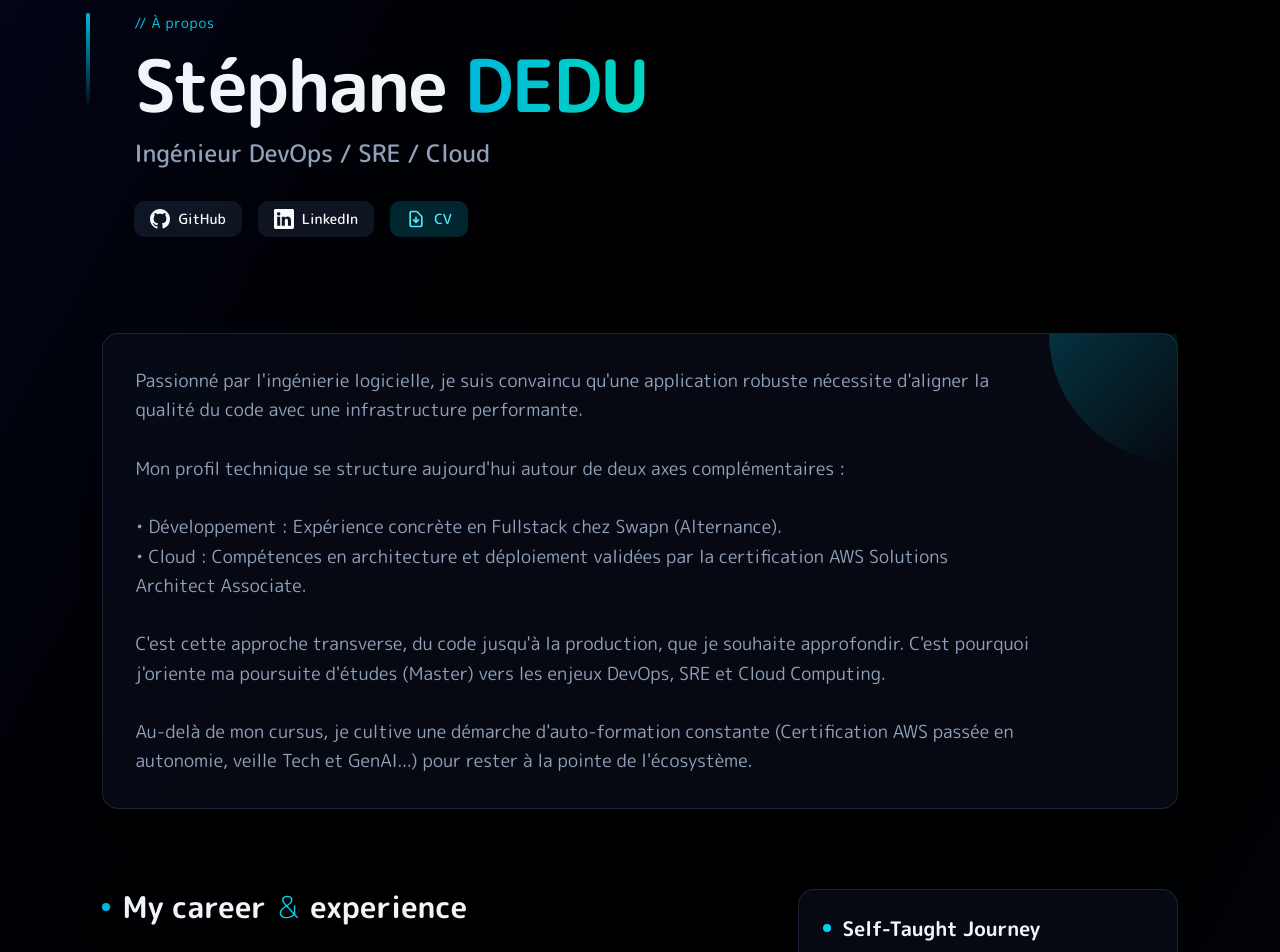
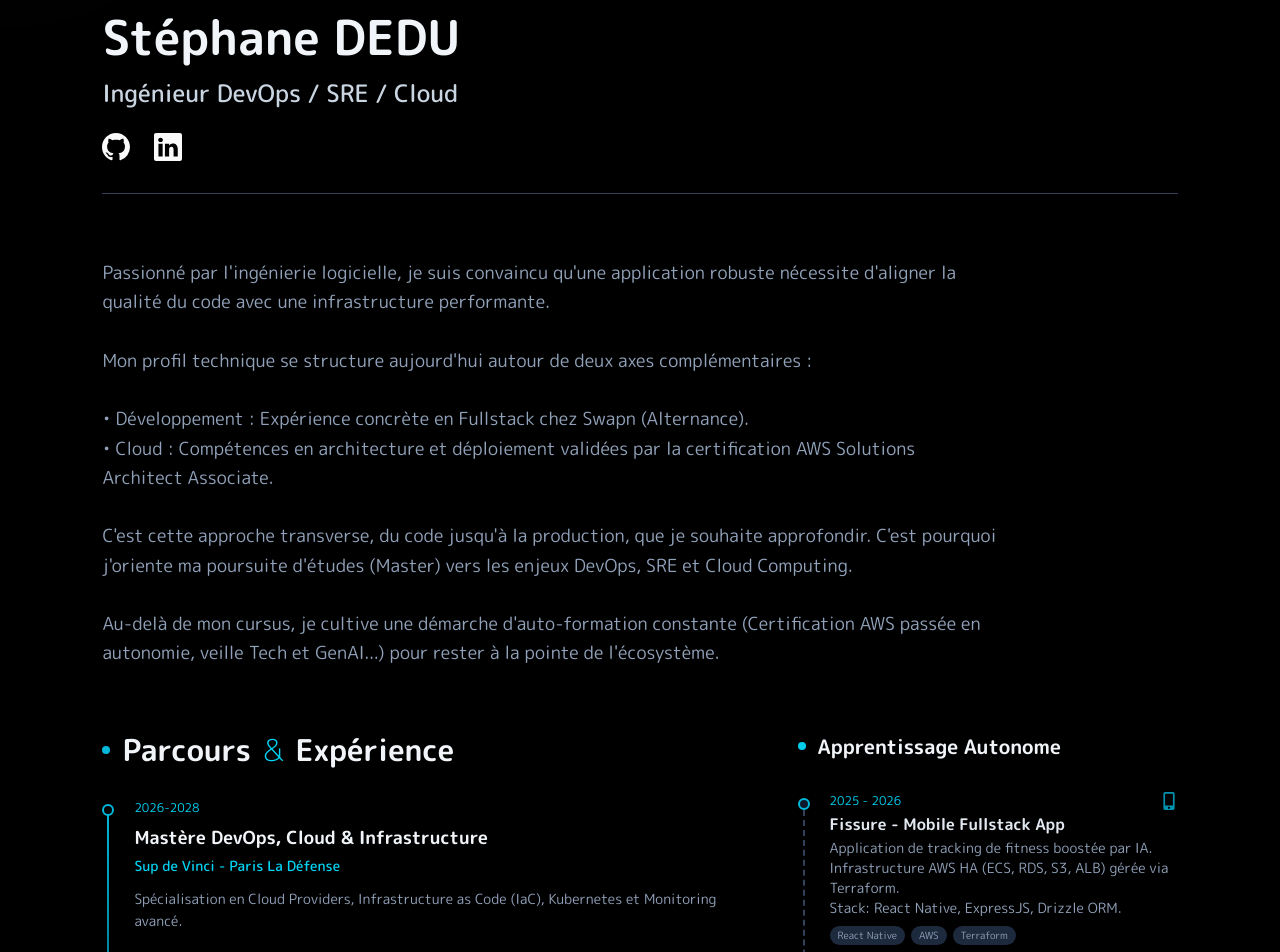
Before and after one commit to Pir4a/Portfolio-NextJS, a Next.js app: page /profile in a window 1280 px wide. Shown: the part 200-1152 px from the top of the page. Built offline with nearby package versions, Linux system fonts and the light colour scheme.

Commit message:
feat(profil): updates ui

```diff
--- a/components/organisms/Experience.tsx
+++ b/components/organisms/Experience.tsx
@@ -17,7 +17,7 @@ export default function Experience() {
         <section className="relative w-full">
             <h2 className="text-2xl md:text-3xl font-bold mb-8 text-slate-900 dark:text-slate-100 flex items-center gap-3">
                 <span className="w-2 h-2 rounded-full bg-cyan-500" />
-                My career <span className="font-light text-cyan-600 dark:text-cyan-400">&</span> experience
+                Parcours <span className="font-light text-cyan-600 dark:text-cyan-400">&</span> Expérience
             </h2>
 
             <div className="relative pl-8">
@@ -35,11 +35,11 @@ export default function Experience() {
                             className="relative group"
                         >
                             {/* Node on the line */}
-                            <div className="absolute -left-8 top-1 w-3 h-3 bg-white dark:bg-black border-2 border-cyan-500 rounded-full z-10 group-hover:scale-125 group-hover:border-cyan-400 transition-all" />
+                            <div className="absolute -left-8 top-1 w-3 h-3 bg-white dark:bg-black border-2 border-cyan-500 rounded-full z-10 group-hover:scale-125 transition-transform" />
 
-                            <div className="p-5 rounded-xl bg-white/50 dark:bg-slate-900/30 backdrop-blur-sm border border-slate-200/50 dark:border-slate-700/50 hover:border-cyan-500/30 transition-colors">
+                            <div>
                                 <div className="flex items-center justify-between mb-2">
-                                    <span className="text-xs font-mono text-cyan-600 dark:text-cyan-400 px-2 py-0.5 rounded-full bg-cyan-500/10">
+                                    <span className="text-xs font-mono text-cyan-600 dark:text-cyan-400">
                                         {getDisplayYear(exp.period)}
                                     </span>
                                 </div>
--- a/components/organisms/SelfTaught.tsx
+++ b/components/organisms/SelfTaught.tsx
@@ -14,15 +14,15 @@ export default function SelfTaught() {
     }
 
     return (
-        <div className="p-6 rounded-2xl bg-white/60 dark:bg-slate-900/40 backdrop-blur-sm border border-slate-200/50 dark:border-slate-700/50">
+        <div>
             <h3 className="text-xl font-bold text-slate-900 dark:text-slate-100 mb-8 flex items-center gap-3">
                 <span className="w-2 h-2 rounded-full bg-cyan-400 animate-pulse" />
-                Self-Taught Journey
+                Apprentissage Autonome
             </h3>
 
-            <div className="space-y-6 relative">
+            <div className="space-y-6 relative pl-8">
                 {/* Dashed line for independent path */}
-                <div className="absolute left-[5px] top-4 bottom-4 w-0.5 border-l-2 border-dashed border-slate-300 dark:border-slate-700" />
+                <div className="absolute left-[5px] top-2 bottom-2 w-0.5 border-l-2 border-dashed border-slate-300 dark:border-slate-700" />
 
                 {careerData.selfTaught.map((item, index) => (
                     <motion.div
@@ -30,16 +30,16 @@ export default function SelfTaught() {
                         initial={{ opacity: 0, x: 20 }}
                         whileInView={{ opacity: 1, x: 0 }}
                         transition={{ delay: 0.1 * index }}
-                        className="relative pl-8 group"
+                        className="relative group"
                     >
                         {/* Node on the line */}
-                        <div className="absolute left-0 top-1.5 w-3 h-3 bg-white dark:bg-slate-900 border-2 border-cyan-500 rounded-full z-10 group-hover:scale-125 transition-transform" />
+                        <div className="absolute -left-8 top-1.5 w-3 h-3 bg-white dark:bg-slate-900 border-2 border-cyan-500 rounded-full z-10 group-hover:scale-125 transition-transform" />
 
                         <div className="flex items-center justify-between mb-1">
                             <span className="text-xs font-mono text-cyan-600 dark:text-cyan-400 block">
                                 {item.period}
                             </span>
-                            <div className="text-lg opacity-80 group-hover:opacity-100 transition-opacity">
+                            <div className="text-lg opacity-80">
                                 {getIcon(item.title)}
                             </div>
                         </div>
--- a/datas/career.ts
+++ b/datas/career.ts
@@ -26,7 +26,7 @@ export const careerData = {
     selfTaught: [
         {
             title: "Fissure - Mobile Fullstack App",
-            period: "2024 - 2025",
+            period: "2025 - 2026",
             description:
                 "Application de tracking de fitness boostée par IA.\nInfrastructure AWS HA (ECS, RDS, S3, ALB) gérée via Terraform.\nStack: React Native, ExpressJS, Drizzle ORM.",
             tags: ["React Native", "AWS", "Terraform"]
--- a/src/app/profile/page.tsx
+++ b/src/app/profile/page.tsx
@@ -3,7 +3,6 @@
 import { motion } from "framer-motion"
 import { useLanguage } from "../../../contexts/LanguageContext"
 import { BsGithub, BsLinkedin } from "react-icons/bs"
-import { HiOutlineDocumentDownload } from "react-icons/hi"
 import Header from "../../../components/organisms/Header"
 import CursorGlow from "../../../components/atoms/CursorGlow"
 import CertificationsList from "../../../components/organisms/CertificationsList"
@@ -25,121 +24,70 @@ export default function ProfilePage() {
         },
     }
 
-    const containerVariants = {
-        hidden: { opacity: 0 },
-        visible: {
-            opacity: 1,
-            transition: {
-                staggerChildren: 0.15,
-                delayChildren: 0.1
-            }
-        }
-    }
-
-    const itemVariants = {
-        hidden: { opacity: 0, y: 30 },
-        visible: { opacity: 1, y: 0, transition: { duration: 0.5, ease: "easeOut" } }
-    }
-
     return (
         <>
             <CursorGlow />
             <Header />
-            <div className="min-h-screen bg-gradient-to-br from-cyan-50 via-white to-slate-100 dark:from-slate-950 dark:via-black dark:to-slate-900 px-4 xl:px-[8%] py-24 md:py-32">
+            <div className="min-h-screen bg-cyan-100 dark:bg-black px-4 xl:px-[8%] py-32">
                 <motion.div
-                    variants={containerVariants}
-                    initial="hidden"
-                    animate="visible"
+                    initial={{ opacity: 0, y: 20 }}
+                    animate={{ opacity: 1, y: 0 }}
+                    transition={{ duration: 0.6, ease: "easeOut" }}
                     className="max-w-7xl mx-auto"
                 >
-                    {/* Hero Header Section */}
-                    <motion.div variants={itemVariants} className="mb-16 md:mb-24">
-                        <div className="relative">
-                            {/* Decorative element */}
-                            <div className="absolute -left-4 top-0 w-1 h-24 bg-gradient-to-b from-cyan-500 to-transparent rounded-full hidden md:block" />
-
-                            <div className="md:pl-8">
-                                <motion.span
-                                    className="text-sm font-mono text-cyan-600 dark:text-cyan-400 mb-4 block tracking-wider"
-                                    initial={{ opacity: 0, x: -20 }}
-                                    animate={{ opacity: 1, x: 0 }}
-                                    transition={{ delay: 0.2 }}
-                                >
-                                    // {language === 'fr' ? 'À propos' : 'About'}
-                                </motion.span>
-
-                                <h1 className="text-5xl md:text-6xl lg:text-7xl font-bold text-slate-900 dark:text-slate-100 mb-4 tracking-tight">
-                                    Stéphane <span className="bg-gradient-to-r from-cyan-500 to-teal-400 bg-clip-text text-transparent">DEDU</span>
+                    {/* Header Section */}
+                    <div className="mb-16">
+                        <h1 className="text-5xl font-bold text-slate-900 dark:text-slate-100 mb-4">
+                            Stéphane DEDU
                         </h1>
-
-                                <p className="text-xl md:text-2xl font-medium text-slate-600 dark:text-slate-400 mb-8">
+                        <p className="text-2xl font-medium text-slate-700 dark:text-slate-300 mb-6">
                             {profileText[language].role}
                         </p>
 
-                                {/* Social Links - Enhanced */}
-                                <div className="flex items-center gap-4">
-                                    <a
-                                        href="https://github.com/Pir4a"
-                                        target="_blank"
-                                        className="group flex items-center gap-2 px-4 py-2 rounded-lg bg-slate-100 dark:bg-slate-800/50 hover:bg-slate-200 dark:hover:bg-slate-700 transition-all duration-300"
-                                    >
-                                        <BsGithub className="w-5 h-5 group-hover:scale-110 transition-transform" />
-                                        <span className="text-sm font-medium hidden sm:inline">GitHub</span>
+                        <div className="flex items-center gap-6 mb-8">
+                            <a href="https://github.com/Pir4a" target="_blank" className="hover:text-slate-600 dark:hover:text-slate-400 transition-colors">
+                                <BsGithub className="w-7 h-7" />
                             </a>
                             <a
                                 href="https://www.linkedin.com/in/st%C3%A9phane-dedu-14579a266/"
                                 target="_blank"
-                                        className="group flex items-center gap-2 px-4 py-2 rounded-lg bg-slate-100 dark:bg-slate-800/50 hover:bg-slate-200 dark:hover:bg-slate-700 transition-all duration-300"
+                                className="hover:text-slate-600 dark:hover:text-slate-400 transition-colors"
                             >
-                                        <BsLinkedin className="w-5 h-5 group-hover:scale-110 transition-transform" />
-                                        <span className="text-sm font-medium hidden sm:inline">LinkedIn</span>
-                                    </a>
-                                    <a
-                                        href="/cv.pdf"
-                                        target="_blank"
-                                        className="group flex items-center gap-2 px-4 py-2 rounded-lg bg-cyan-500/10 dark:bg-cyan-500/20 text-cyan-700 dark:text-cyan-300 hover:bg-cyan-500/20 dark:hover:bg-cyan-500/30 transition-all duration-300"
-                                    >
-                                        <HiOutlineDocumentDownload className="w-5 h-5 group-hover:scale-110 transition-transform" />
-                                        <span className="text-sm font-medium">CV</span>
+                                <BsLinkedin className="w-7 h-7" />
                             </a>
                         </div>
+                        <div className="h-px bg-slate-200 dark:bg-slate-700 w-full" />
                     </div>
-                        </div>
-                    </motion.div>
 
-                    {/* Bio Section - Card style */}
-                    <motion.div variants={itemVariants} className="mb-20">
-                        <div className="relative p-6 md:p-8 rounded-2xl bg-white/60 dark:bg-slate-900/40 backdrop-blur-sm border border-slate-200/50 dark:border-slate-700/50 shadow-xl shadow-slate-200/20 dark:shadow-black/20">
-                            <div className="absolute top-0 right-0 w-32 h-32 bg-gradient-to-br from-cyan-400/20 to-transparent rounded-bl-full pointer-events-none" />
-                            <p className="text-base md:text-lg text-slate-600 dark:text-slate-400 leading-relaxed whitespace-pre-line max-w-4xl">
+                    {/* Bio */}
+                    <div className="mb-16 max-w-4xl">
+                        <p className="text-lg text-slate-600 dark:text-slate-400 leading-relaxed whitespace-pre-line">
                             {profileText[language].bio}
                         </p>
                     </div>
-                    </motion.div>
 
                     {/* Main Content: 2 Columns for timelines */}
-                    <div className="flex flex-col xl:flex-row gap-12 xl:gap-20">
+                    <div className="flex flex-col xl:flex-row gap-16">
                         {/* Left Column: Professional Experience & Skills */}
-                        <motion.div variants={itemVariants} className="flex-1 min-w-0">
+                        <div className="flex-1 min-w-0">
                             <Experience />
 
                             <div className="mt-16">
                                 <SkillsSidebar layout="grid-2" />
                             </div>
-                        </motion.div>
+                        </div>
 
                         {/* Right Column: Self-Taught & Certifications */}
-                        <motion.div variants={itemVariants} className="w-full xl:w-[380px] flex-shrink-0 space-y-12">
+                        <div className="w-full xl:w-[380px] flex-shrink-0 space-y-12">
                             <SelfTaught />
 
-                            <div className="p-6 rounded-2xl bg-white/60 dark:bg-slate-900/40 backdrop-blur-sm border border-slate-200/50 dark:border-slate-700/50">
-                                <h2 className="text-xl font-bold text-slate-900 dark:text-slate-100 mb-6 flex items-center gap-3">
-                                    <span className="w-2 h-2 rounded-full bg-pink-400" />
+                            <div>
+                                <h2 className="text-xl font-bold text-slate-900 dark:text-slate-100 mb-6">
                                     Certifications
                                 </h2>
                                 <CertificationsList />
                             </div>
-                        </motion.div>
+                        </div>
                     </div>
                 </motion.div>
             </div>
```
Lines whose indentation alone changed are shown as unchanged.
